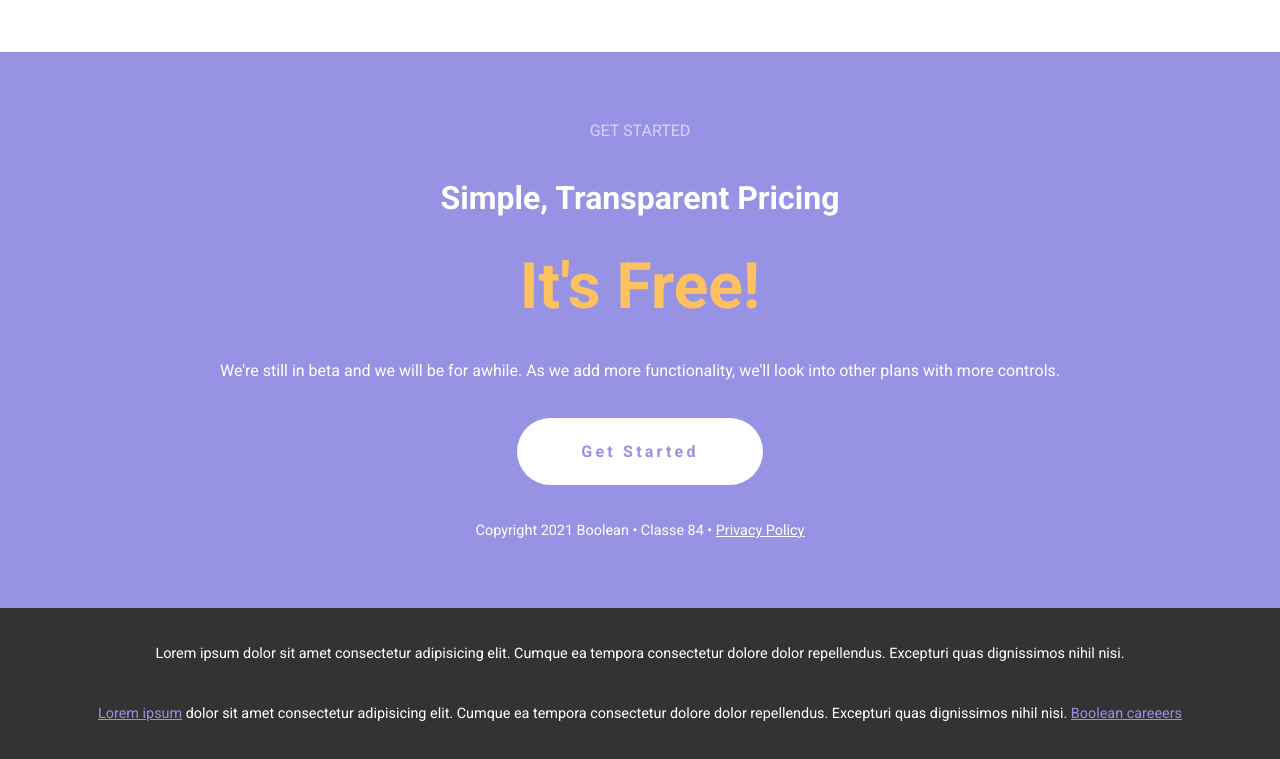
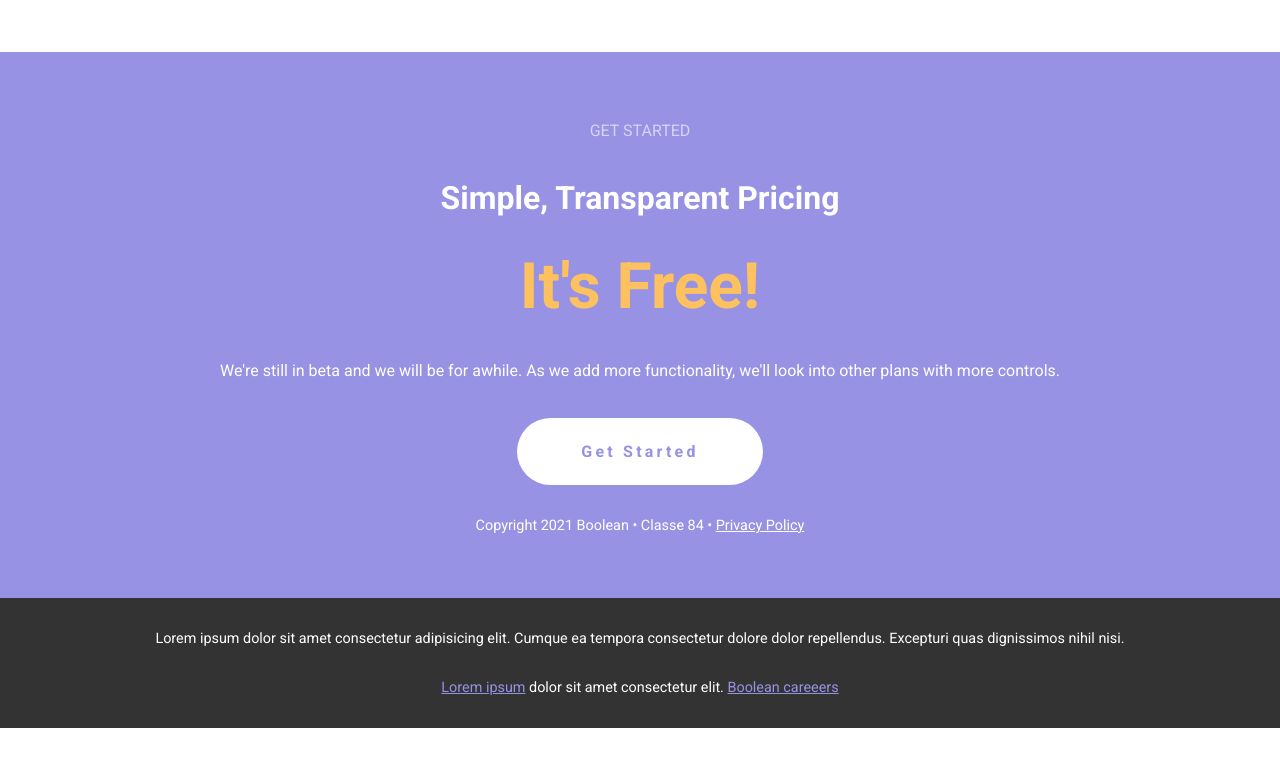
Before and after one commit to DilettaPelloni/htmlcss-responsive-layout, a plain HTML site: page index.html in a window 1280 px wide. Shown: the part 9289-10048 px from the top of the page. After the commit the page ends 10017 px from the top, so only its background shows below. Drawn offline with Linux system fonts and the light colour scheme.

Commit message:
fatte miglikorie al footer

```diff
--- a/css/general.css
+++ b/css/general.css
@@ -67,6 +67,7 @@ p {
 
 .small-text {
     font-size: 0.9em;
+    line-height: normal;
 }
 
 /* BOTTONI */
--- a/index.html
+++ b/index.html
@@ -389,7 +389,7 @@
 
                 <p class="small-text">
                     <a href="#" target="_blank">Lorem ipsum</a>
-                     dolor sit amet consectetur adipisicing elit. Cumque ea tempora consectetur dolore dolor repellendus. Excepturi quas dignissimos nihil nisi.
+                     dolor sit amet consectetur elit.
                      <a href="#" target="_blank">Boolean careeers</a>
                 </p>
 
```
